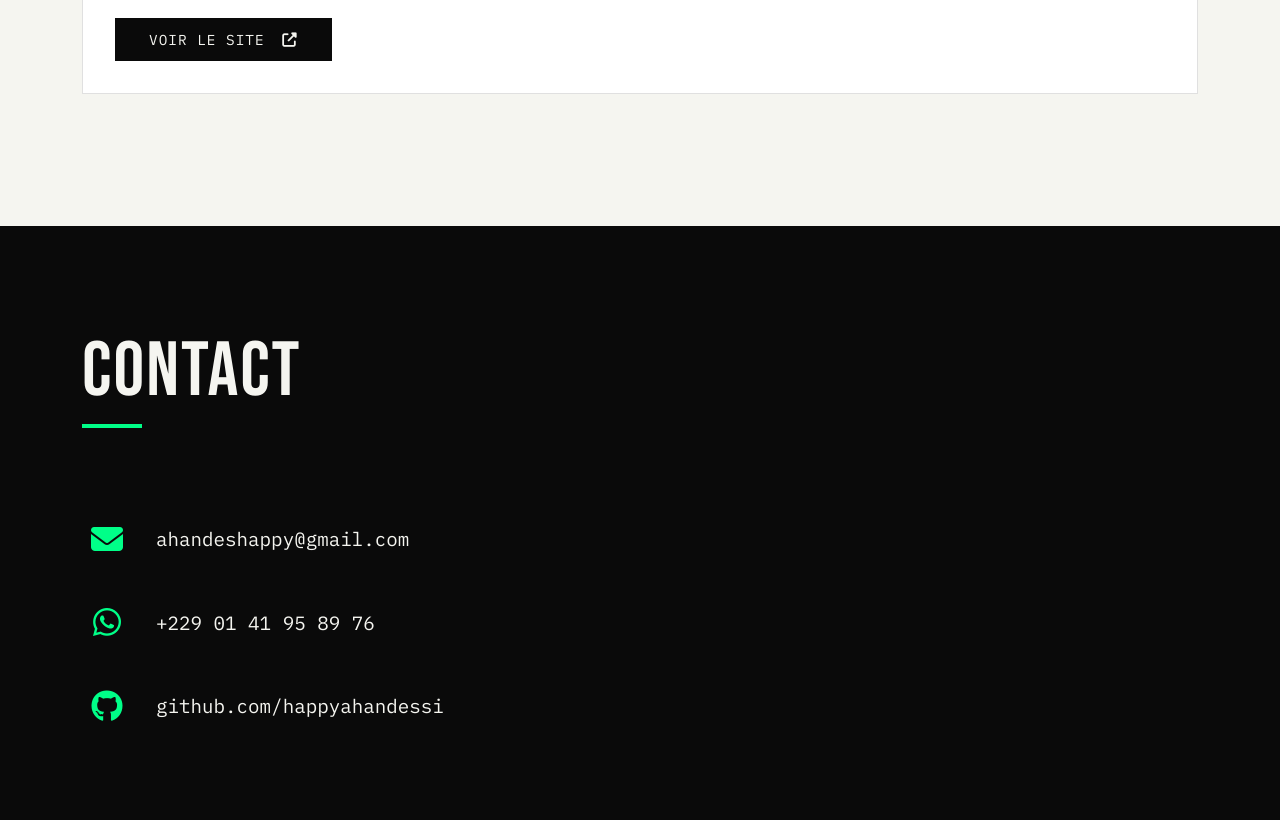
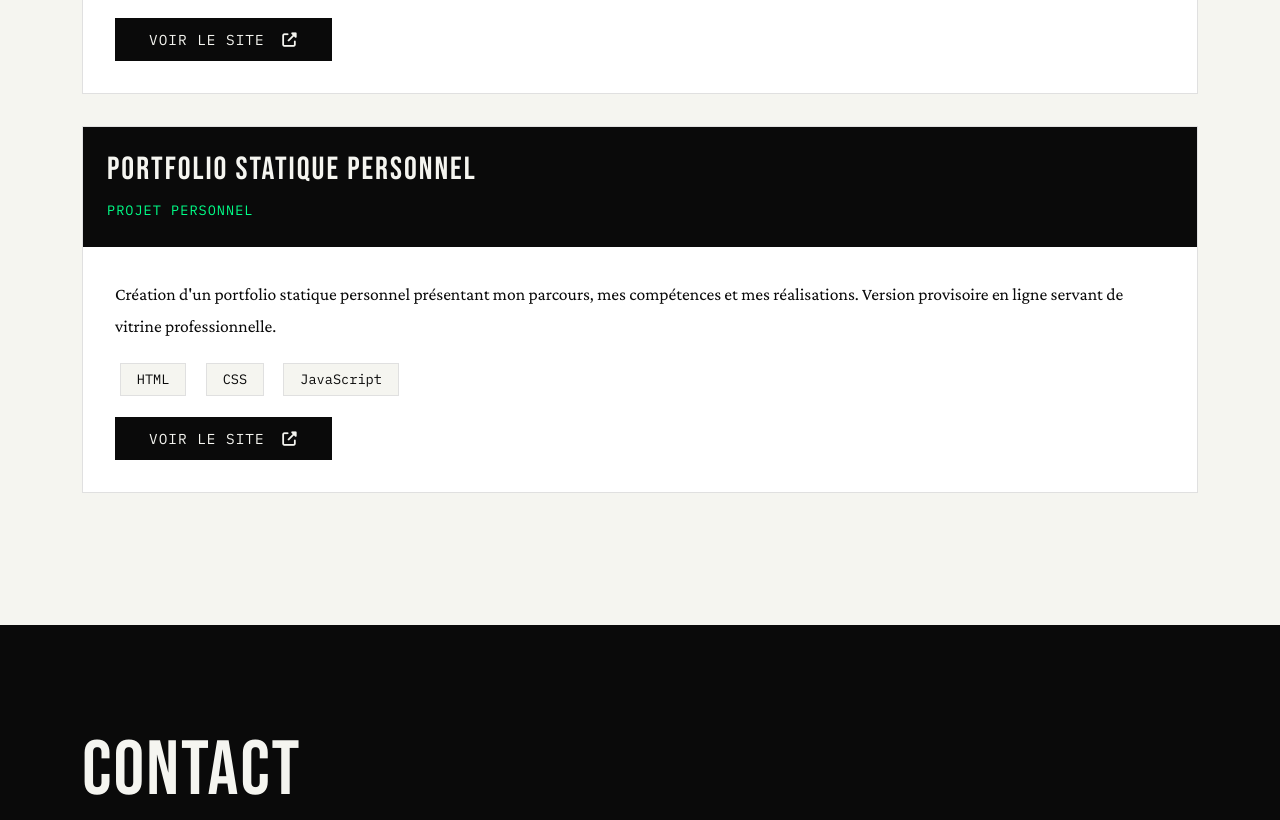
Before and after one commit to Biggy6080/Bigfolio_static, a plain HTML site: page index.html in a window 1280 px wide. Shown: the part 3865-4685 px from the top of the page. Drawn offline with nearby package versions, Linux system fonts and the light colour scheme.

Commit message:
new project added

```diff
--- a/index.html
+++ b/index.html
@@ -846,6 +846,29 @@
                         </div>
                     </div>
                 </div>
+
+                <div class="col-12 reveal">
+                    <div class="project-card">
+                        <div class="project-header">
+                            <h3 class="project-name">Portfolio Statique Personnel</h3>
+                            <span class="project-type">Projet personnel</span>
+                        </div>
+                        <div class="project-body">
+                            <p class="body-text">
+                                Création d'un portfolio statique personnel présentant mon parcours, mes compétences
+                                et mes réalisations. Version provisoire en ligne servant de vitrine professionnelle.
+                            </p>
+                            <div class="mt-3">
+                                <span class="tech-tag">HTML</span>
+                                <span class="tech-tag">CSS</span>
+                                <span class="tech-tag">JavaScript</span>
+                            </div>
+                            <a href="https://happyahandessi.netlify.app" target="_blank" class="project-link">
+                                Voir le site <i class="fas fa-external-link-alt ms-2"></i>
+                            </a>
+                        </div>
+                    </div>
+                </div>
             </div>
         </div>
     </section>
@@ -878,8 +901,8 @@
                         <div class="contact-icon">
                             <i class="fab fa-github"></i>
                         </div>
-                        <a href="https://github.com/happyahandessi" target="_blank" class="contact-link">
-                            github.com/happyahandessi
+                        <a href="https://github.com/biggy6080" target="_blank" class="contact-link">
+                            github.com/biggy6080
                         </a>
                     </div>
                 </div>
```
